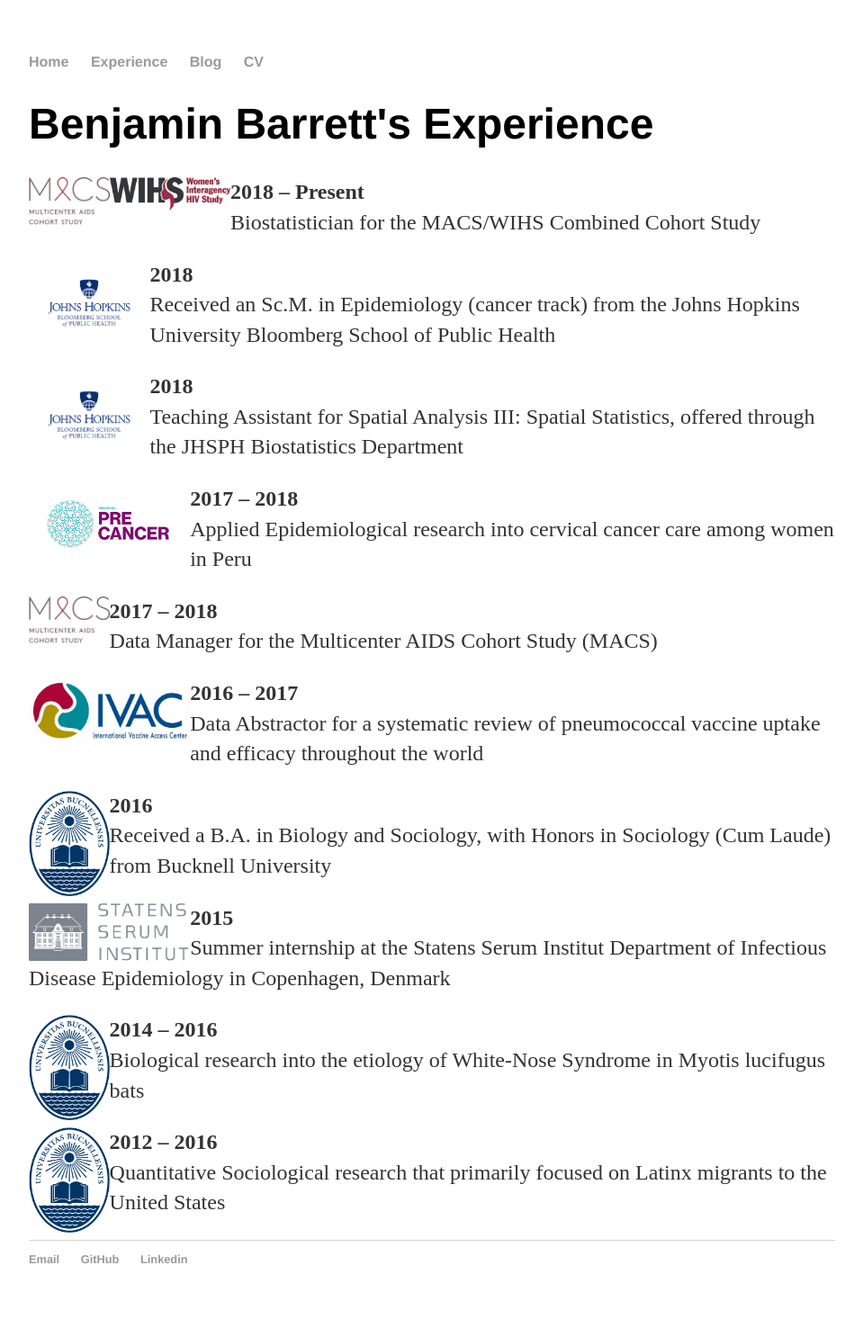
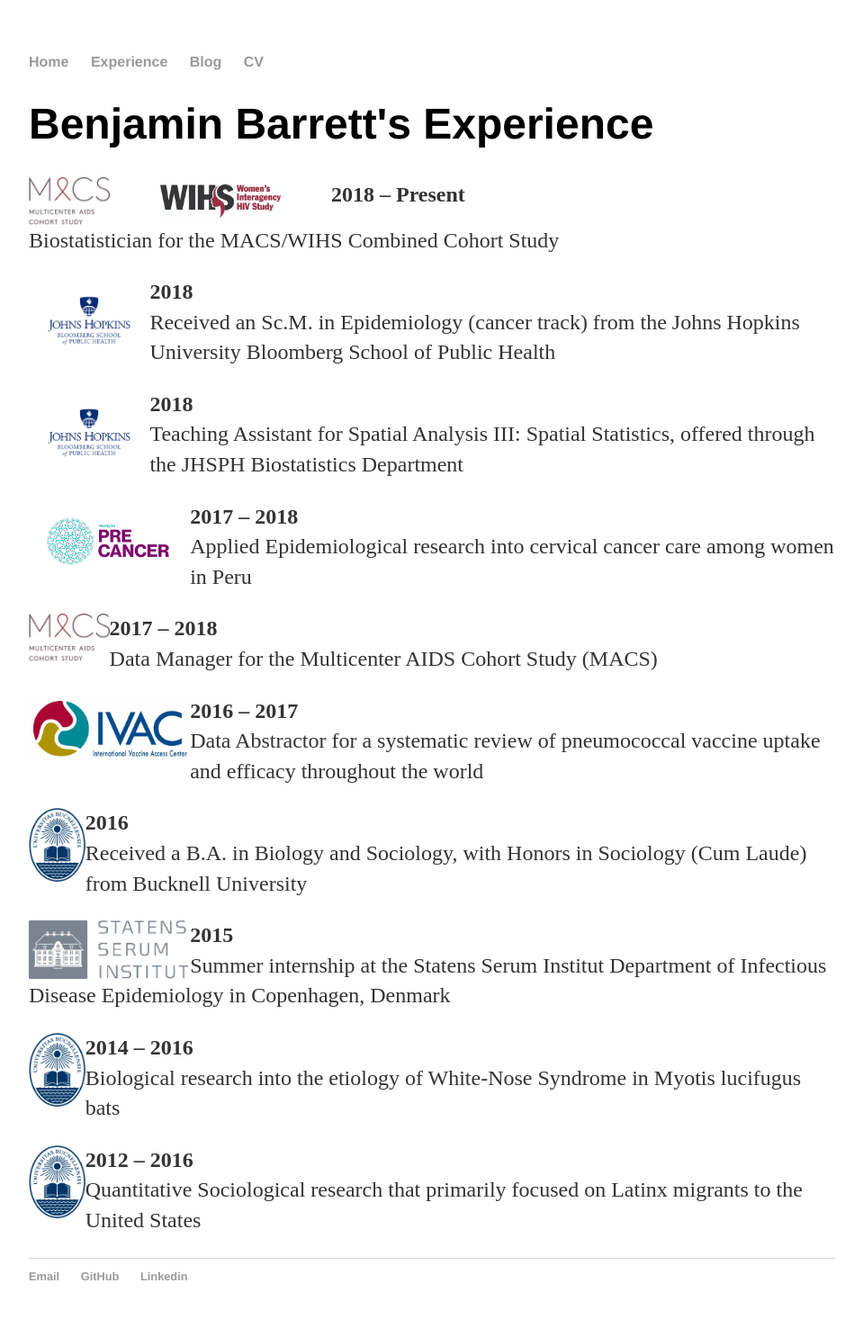
Before and after one commit to Ben4444/Ben4444.github.io, a Jekyll site: the page experience/index.html, which Jekyll copies as it is, in a window 1280 px wide. Shown: the whole page at 90% size, without its empty margins (160-1119 px from the left). Built offline with Jekyll 4.4.1, drawn with Linux system fonts in a browser that asks for light colours.

Commit message:
Update index.html

```diff
--- a/experience/index.html
+++ b/experience/index.html
@@ -19,8 +19,8 @@
 				Benjamin Barrett's Experience
 			</h1>
 			<p>
-				<img src="../assets/images/MACS-logo.jpg" alt="MACS Logo" width="10%" height="10%" align="left">
-				<img src="../assets/images/WIHS-logo.jpg" alt="WIHS Logo" width="15%" height="15%" align="left">
+				<img src="../assets/images/MACS-logo.jpg" alt="MACS Logo" width="10%" height="10%" align="middle">
+				<img src="../assets/images/WIHS-logo.jpg" alt="WIHS Logo" width="15%" height="15%" align="middle" style="margin:0px 50px">
 				<strong>2018 – Present</strong><br>
 				Biostatistician for the MACS/WIHS Combined Cohort Study
 			</p>
@@ -50,7 +50,7 @@
 				Data Abstractor for a systematic review of pneumococcal vaccine uptake and efficacy throughout the world
 			</p>
  			<p>
-				<img src="../assets/images/Bucknell_University_seal.png" alt="Bucknell Logo" width="10%" height="10%" align="left">
+				<img src="../assets/images/Bucknell_University_seal.png" alt="Bucknell Logo" width="7%" height="7%" align="left">
 				<strong>2016</strong><br>
 				Received a B.A. in Biology and Sociology, with Honors in Sociology (Cum Laude) from Bucknell University
 			</p>
@@ -60,12 +60,12 @@
 				Summer internship at the Statens Serum Institut Department of Infectious Disease Epidemiology in Copenhagen, Denmark
 			</p>
  			<p>
-				<img src="../assets/images/Bucknell_University_seal.png" alt="Bucknell Logo" width="10%" height="10%" align="left">
+				<img src="../assets/images/Bucknell_University_seal.png" alt="Bucknell Logo" width="7%" height="7%" align="left">
 				<strong>2014 – 2016</strong><br>
 				Biological research into the etiology of White-Nose Syndrome in Myotis lucifugus bats
 			</p>
  			<p>
-				<img src="../assets/images/Bucknell_University_seal.png" alt="Bucknell Logo" width="10%" height="10%" align="left">
+				<img src="../assets/images/Bucknell_University_seal.png" alt="Bucknell Logo" width="7%" height="7%" align="left">
 				<strong>2012 – 2016</strong><br>
 				Quantitative Sociological research that primarily focused on Latinx migrants to the United States
 			</p>
```
